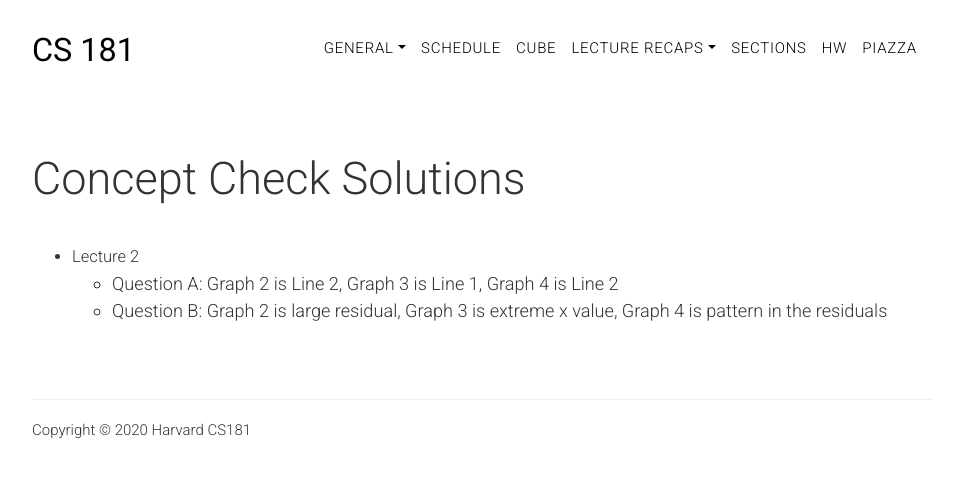
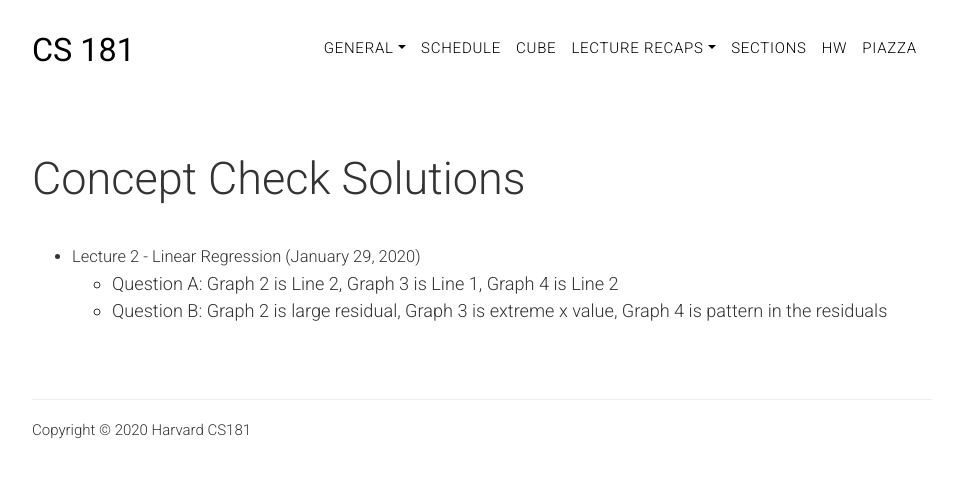
Before and after one commit to harvard-ml-courses/cs181-web-2020, a Jekyll site: the page built from ccsolutions.html, in a window 1280 px wide. Shown: the top 478 px of the page, without its empty margins (158-1121 px from the left). Built offline with Jekyll 4.4.1, drawn with Linux system fonts in a browser that asks for light colours.

Commit message:
add concept check dates to solutions

```diff
--- a/ccsolutions.html
+++ b/ccsolutions.html
@@ -8,7 +8,7 @@ weight: 0
     <div class="main">
       <ul>
         <li>
-          Lecture 2
+          Lecture 2 - Linear Regression (January 29, 2020)
           <ul>
             <li>Question A: Graph 2 is Line 2, Graph 3 is Line 1, Graph 4 is Line 2</li>
             <li>Question B: Graph 2 is large residual, Graph 3 is extreme x value, Graph 4 is pattern in the residuals</li>
```
